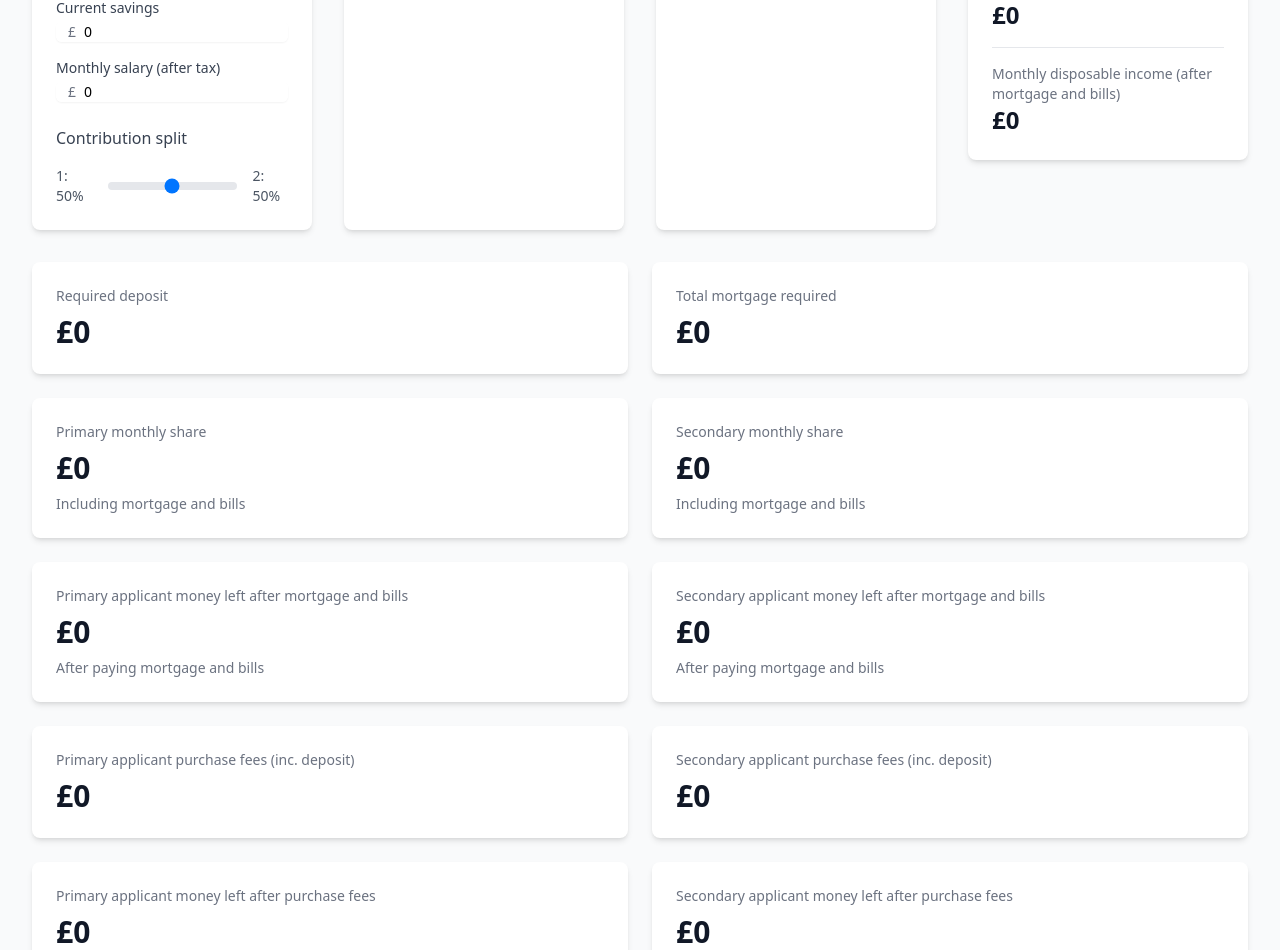
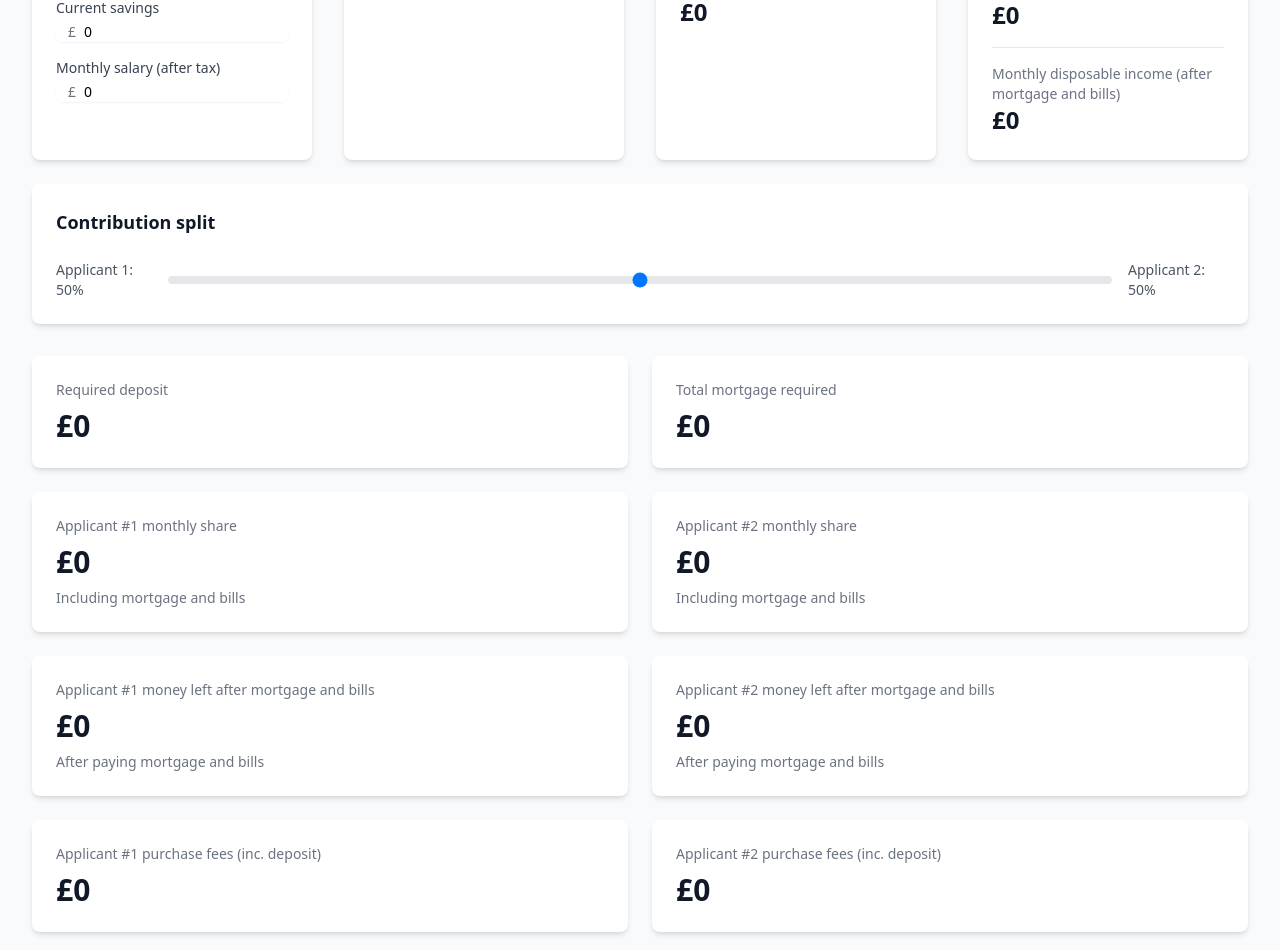
Before and after one commit to asiffa/mortgagecalc, a React app: page / in a window 1280 px wide. Shown: the part 782-1732 px from the top of the page. Built offline with nearby package versions, Linux system fonts and the light colour scheme; the HTML template or start-up script is replaced by a standard one.

Commit message:
fixed slider

```diff
--- a/src/App.tsx
+++ b/src/App.tsx
@@ -181,24 +181,7 @@ function App() {
               />
             </div>
 
-            <div className="mt-6 overflow-hidden">
-              <ContributionSlider
-                primaryRatio={inputs.primaryApplicant.contributionRatio}
-                onChange={(ratio) => {
-                  setInputs((prev) => ({
-                    ...prev,
-                    primaryApplicant: {
-                      ...prev.primaryApplicant,
-                      contributionRatio: ratio
-                    },
-                    secondaryApplicant: {
-                      ...prev.secondaryApplicant!,
-                      contributionRatio: 100 - ratio
-                    }
-                  }));
-                }}
-              />
-            </div>
+
           </div>
 
           {/* New Home Details */}
@@ -305,6 +288,12 @@ function App() {
                   {formatCurrency(results.totalPurchaseFees)}
                 </p>
               </div>
+              <div className="mt-4 pt-4 border-t border-gray-200">
+                <p className="text-sm font-medium text-gray-500">Total purchase fees (inc. deposit)</p>
+                <p className="text-2xl font-semibold text-gray-900">
+                  {formatCurrency(results.totalPurchaseFees + inputs.futureHomePrice * inputs.depositPercentage / 100)}
+                </p>
+              </div>
 </div>
 
             {/* Monthly Bills */}
@@ -331,6 +320,26 @@ function App() {
           </div>
         </div>
 
+        <div className="bg-white rounded-lg shadow-md p-6 mt-6">
+          <h2 className="text-lg font-semibold text-gray-900 mb-6">Contribution split</h2>
+          <ContributionSlider
+            primaryRatio={inputs.primaryApplicant.contributionRatio}
+            onChange={(ratio) => {
+              setInputs((prev) => ({
+          ...prev,
+          primaryApplicant: {
+            ...prev.primaryApplicant,
+            contributionRatio: ratio
+          },
+          secondaryApplicant: {
+            ...prev.secondaryApplicant!,
+            contributionRatio: 100 - ratio
+          }
+              }));
+            }}
+          />
+        </div>
+
         {/* Results Section */}
         <div className="mt-8 grid grid-cols-1 gap-6 lg:grid-cols-2">
           <ResultCard
@@ -342,39 +351,39 @@ function App() {
             value={formatCurrency(results.totalMortgageRequired)}
           />
           <ResultCard
-            label="Primary monthly share"
+            label="Applicant #1 monthly share"
             value={formatCurrency(results.primaryApplicantShare.monthlyPayment + results.primaryApplicantShare.monthlyBills)}
             description="Including mortgage and bills"
           />
           <ResultCard
-            label="Secondary monthly share"
+            label="Applicant #2 monthly share"
             value={formatCurrency(results.secondaryApplicantShare.monthlyPayment + results.secondaryApplicantShare.monthlyBills)}
             description="Including mortgage and bills"
           />
               <ResultCard
-              label="Primary applicant money left after mortgage and bills"
+              label="Applicant #1 money left after mortgage and bills"
               value={formatCurrency(results.primaryApplicantShare.monthlySalaryAfterTax - results.primaryApplicantShare.monthlyBills - results.primaryApplicantShare.monthlyPayment)}
               description="After paying mortgage and bills"
               />
                <ResultCard
-              label="Secondary applicant money left after mortgage and bills"
+              label="Applicant #2 money left after mortgage and bills"
               value={formatCurrency(results.secondaryApplicantShare.monthlySalaryAfterTax - results.secondaryApplicantShare.monthlyBills - results.secondaryApplicantShare.monthlyPayment)}
               description="After paying mortgage and bills"
               />
           <ResultCard
-            label="Primary applicant purchase fees (inc. deposit)"
+            label="Applicant #1 purchase fees (inc. deposit)"
             value={formatCurrency(results.primaryApplicantShare.purchaseFees)}
           />
           <ResultCard
-            label="Secondary applicant purchase fees (inc. deposit)"
+            label="Applicant #2 purchase fees (inc. deposit)"
             value={formatCurrency(results.secondaryApplicantShare.purchaseFees)}
           />
       <ResultCard
-            label="Primary applicant money left after purchase fees"
+            label="Applicant #1 money left after purchase fees"
             value={formatCurrency(results.primaryApplicantShare.savings - results.primaryApplicantShare.purchaseFees)}
           />
                <ResultCard
-            label="Secondary applicant money left after purchase fees"
+            label="Applicant #2 money left after purchase fees"
             value={formatCurrency(results.secondaryApplicantShare.savings - results.secondaryApplicantShare.purchaseFees)}
           />
           <ResultCard
--- a/src/components/ContributionSlider.tsx
+++ b/src/components/ContributionSlider.tsx
@@ -11,9 +11,9 @@ export const ContributionSlider: React.FC<ContributionSliderProps> = ({
 }) => {
   return (
     <div className="space-y-4">
-      <h3 className="text-md font-medium text-gray-700">Contribution split</h3>
+      {/* <h3 className="text-md font-medium text-gray-700">Split:</h3> */}
       <div className="flex items-center space-x-4">
-        <span className="text-sm text-gray-600 w-24">1: {primaryRatio}%</span>
+        <span className="text-sm text-gray-600 w-24">Applicant 1: {primaryRatio}%</span>
         <input
           type="range"
           min="0"
@@ -22,7 +22,7 @@ export const ContributionSlider: React.FC<ContributionSliderProps> = ({
           onChange={(e) => onChange(Number(e.target.value))}
           className="flex-grow h-2 bg-gray-200 rounded-lg appearance-none cursor-pointer"
         />
-        <span className="text-sm text-gray-600 w-24">2: {100 - primaryRatio}%</span>
+        <span className="text-sm text-gray-600 w-24">Applicant 2: {100 - primaryRatio}%</span>
       </div>
     </div>
   );
```
